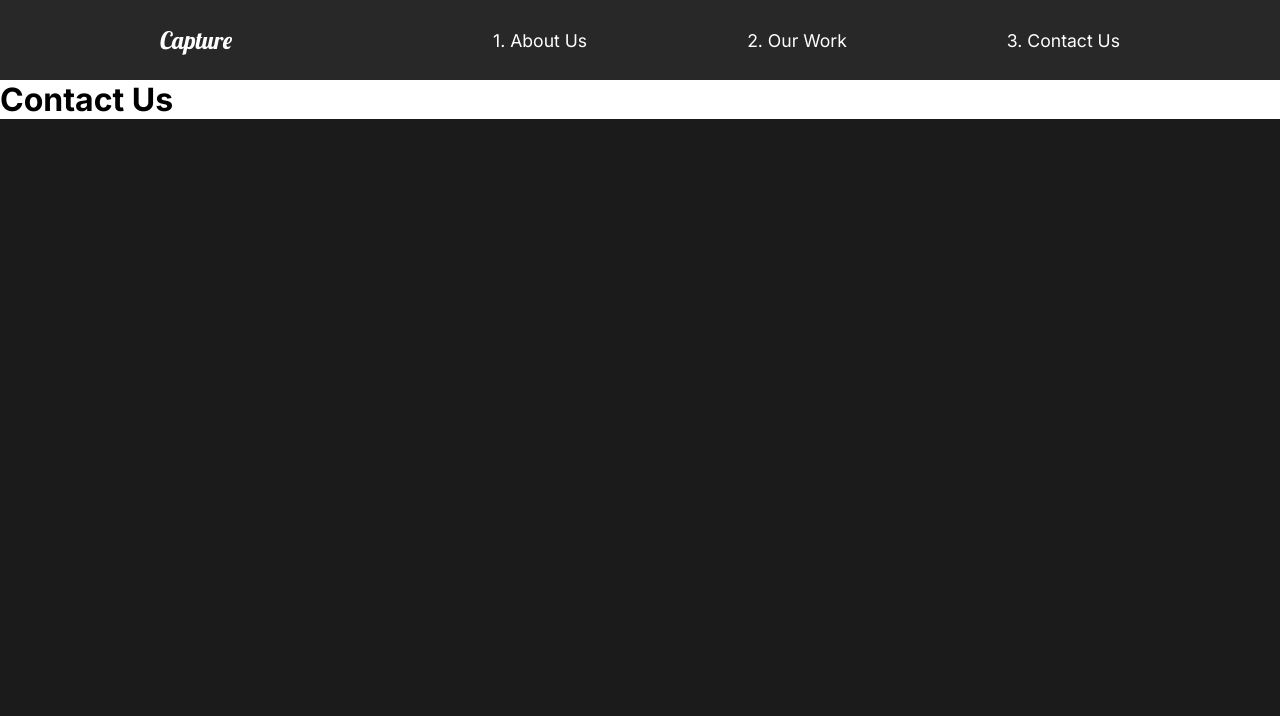
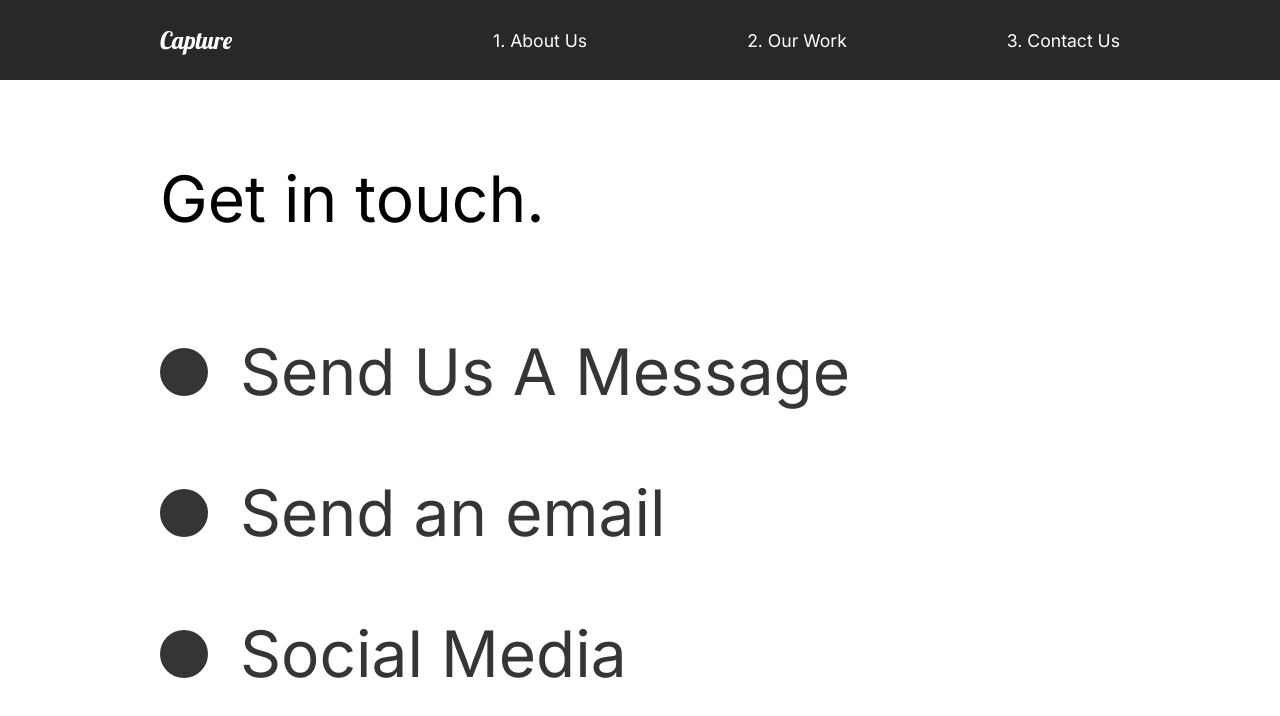
Before and after one commit to Messier77/capture-project, a React (Create React App) app: page /contact in a window 1280 px wide. Shown: the top 716 px of the page. Built offline with nearby package versions, Linux system fonts and the light colour scheme.

Commit message:
21. contact animation

```diff
--- a/src/pages/ContactUs.js
+++ b/src/pages/ContactUs.js
@@ -1,19 +1,75 @@
 // animations
 import { motion } from "framer-motion";
-import { pageAnimation } from "../animation";
+import { pageAnimation, titleAnim } from "../animation";
+import styledComponents from "styled-components";
+import styled from "styled-components";
 
 const ContactUs = () => {
   return (
-    <motion.div
+    <ContactStyle
       variants={pageAnimation}
       exit="exit"
       initial="hidden"
       animate="show"
       style={{ background: "#FFFFFF" }}
     >
-      <h1>Contact Us</h1>
-    </motion.div>
+      <Title>
+        <Hide>
+          <motion.h2 variants={titleAnim}>Get in touch.</motion.h2>
+        </Hide>
+      </Title>
+      <div>
+        <Hide>
+          <Social variants={titleAnim}>
+            <Circle />
+            <h2>Send Us A Message</h2>
+          </Social>
+        </Hide>
+        <Hide>
+          <Social variants={titleAnim}>
+            <Circle />
+            <h2>Send an email</h2>
+          </Social>
+        </Hide>
+        <Hide>
+          <Social variants={titleAnim}>
+            <Circle />
+            <h2>Social Media</h2>
+          </Social>
+        </Hide>
+      </div>
+    </ContactStyle>
   );
 };
 
+const ContactStyle = styled(motion.div)`
+  padding: 5rem 10rem;
+  color: #353535;
+  min-height: 90vh;
+`;
+
+const Title = styled.div`
+  margin-bottom: 4rem;
+  color: black;
+`;
+
+const Hide = styled.div`
+  overflow: hidden;
+`;
+
+const Circle = styled.div`
+  border-radius: 50%;
+  width: 3rem;
+  height: 3rem;
+  background: #353535;
+`;
+
+const Social = styled(motion.div)`
+  display: flex;
+  align-items: center;
+  h2 {
+    margin: 2rem;
+  }
+`;
+
 export default ContactUs;
```
